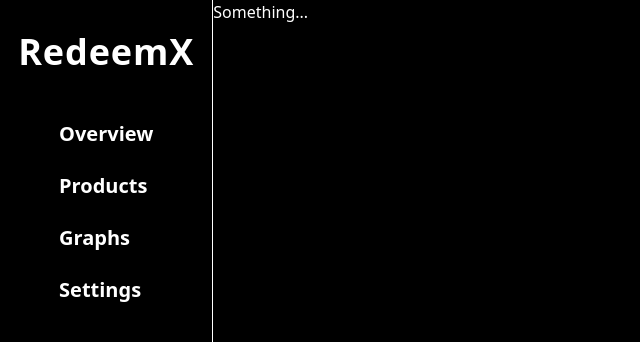
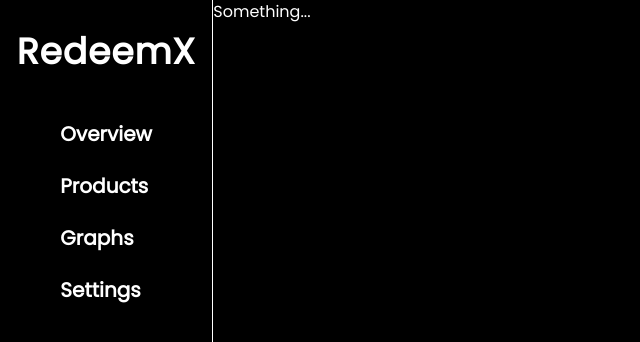
Before and after one commit to devvMuhammad/admin-redeemx, a Next.js app: page / in a window 1280 px wide. Shown: the top 342 px of the page, without its empty margins (0-640 px from the left). Built offline with nearby package versions, Linux system fonts and the light colour scheme.

Commit message:
added poppins font

```diff
--- a/src/app/layout.tsx
+++ b/src/app/layout.tsx
@@ -1,10 +1,10 @@
 import type { Metadata } from "next";
-import { Inter } from "next/font/google";
+import { Poppins } from "next/font/google";
 import "./globals.css";
 import { ReactNode } from "react";
 import Sidebar from "@/components/Sidebar";
 
-const inter = Inter({ subsets: ["latin"] });
+const poppins = Poppins({ weight: "400", style: "normal", subsets: ["latin"] });
 
 export const metadata: Metadata = {
   title: "Create Next App",
@@ -18,7 +18,9 @@ type LayoutProps = {
 export default function RootLayout({ children }: LayoutProps) {
   return (
     <html lang="en">
-      <body className="h-screen grid grid-rows-1 grid-cols-[1fr_5fr]">
+      <body
+        className={`${poppins.className} h-screen grid grid-rows-1 grid-cols-[1fr_5fr]`}
+      >
         {/* SIDEBAR COMPONENT */}
         <Sidebar />
         <div>{children}</div>
```
